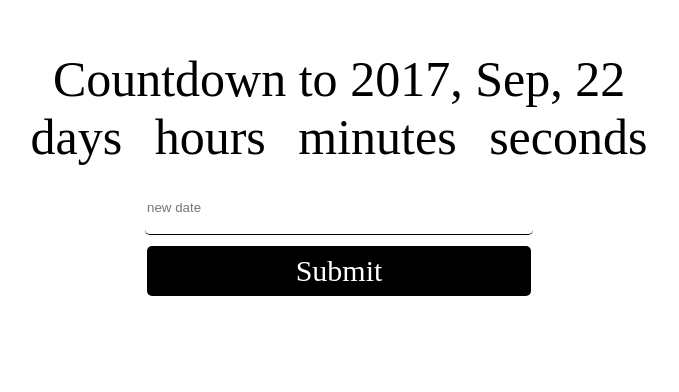
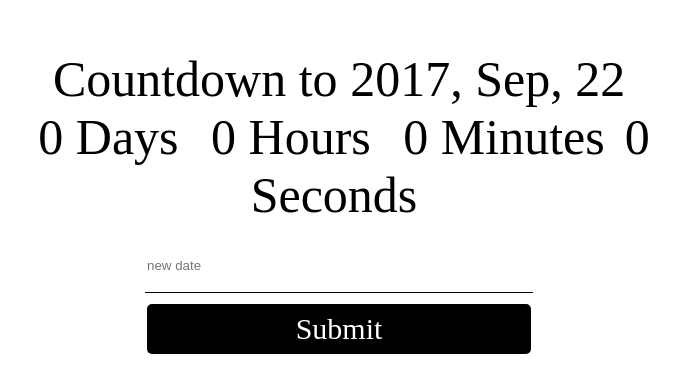
Before and after one commit to viyanateaa/React-web, a React (Create React App) app: page / in a window 1280 px wide. Shown: the part 206-598 px from the top of the page, without its empty margins (301-980 px from the left). Built offline with nearby package versions, Linux system fonts and the light colour scheme.

Commit message:
create clock for countdown,not done yet!

```diff
--- a/src/App.css
+++ b/src/App.css
@@ -8,7 +8,7 @@
 input{
   width: 50%;
   height: 50px;
-  border-radius: 5px;
+  border-radius: 0px;
   border: 0;
   outline: 0;
   background: transparent;
--- a/src/App.js
+++ b/src/App.js
@@ -2,6 +2,7 @@ import React, { Component } from 'react';
 import Header from './Header.js';
 import {Row, Col} from 'react-bootstrap';
 import './App.css';
+import Clock from './Clock.js';
 // import {Bootstrap, Grid, Row, Col} from 'react-bootstrap';
 class App extends Component {
   constructor(props){
@@ -19,21 +20,20 @@ class App extends Component {
 
   render() {
     return (
+
             <div className="App">
               <div className="App-title"> Countdown to {this.state.deadline}</div>
-              <div className="days"> days</div>
-              <div className="hours"> hours</div>
-              <div className="minutes"> minutes</div>
-              <div className="seconds"> seconds</div>
+              <Clock />
 
 
-              <div>
+
+
                 <input placeholder = 'new date'
                 onChange={event => this.setState({newDeadline: event.target.value})}/>
                 <button onClick={() => this.changeDeadline()}>
                   Submit
                 </button>
-              </div>
+
             </div>
 
     );
--- /dev/null
+++ b/src/Clock.js
@@ -0,0 +1,31 @@
+import React, { Component } from 'react';
+import './Clock.css';
+import './App.css';
+class Clock extends Component{
+
+constructor(props){
+  super(props);
+  this.state = {
+    days:0,
+    hours:0,
+    minutes:0,
+    seconds:0,
+  }
+}
+
+
+  render(){
+    return(
+      <div>
+        <div className="days"> {this.state.days} Days</div>
+        <div className="hours"> {this.state.hours} Hours </div>
+        <div className="minutes">{this.state.minutes} Minutes</div>
+        <div className="seconds">{this.state.seconds} Seconds</div>
+      </div>
+
+
+
+    );
+  }
+}
+export default Clock;
```
Also changed, not shown: src/Clock.css (added).
